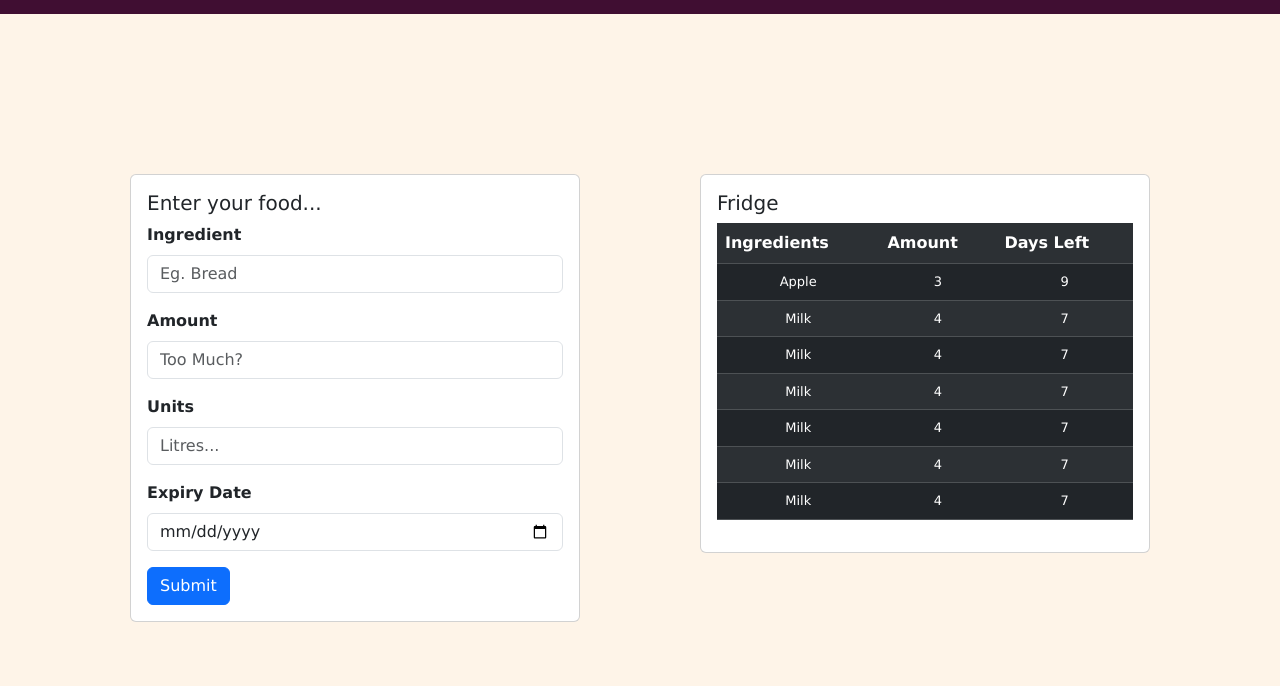
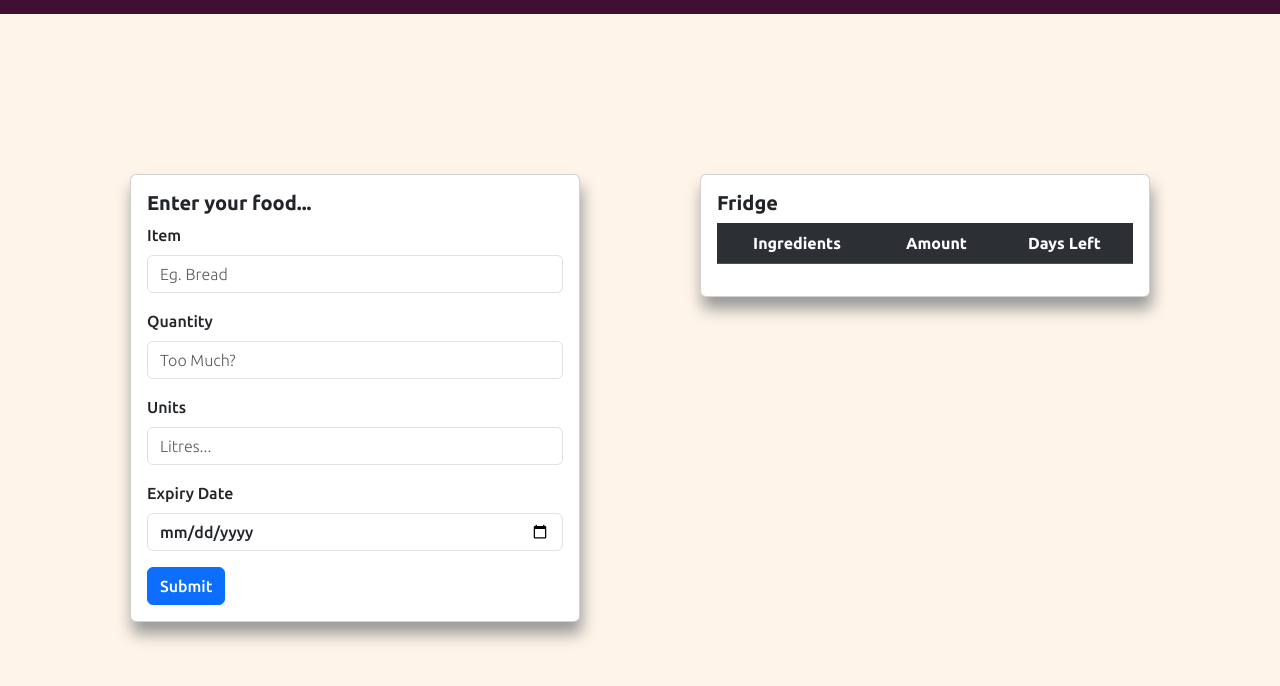
Before and after one commit to arnavxkohli/ichack23, a plain HTML site: page front-end/form.html in a window 1280 px wide. Shown: the part 114-800 px from the top of the page. Drawn offline with nearby package versions, Linux system fonts and the light colour scheme.

Commit message:
semantic changes

```diff
--- a/front-end/form.html
+++ b/front-end/form.html
@@ -11,6 +11,7 @@
     <link href="https://fonts.googleapis.com/css2?family=Courgette&display=swap" rel="stylesheet">
     <link href="https://fonts.googleapis.com/css2?family=Space+Mono&display=swap" rel="stylesheet">
     <link href="https://fonts.googleapis.com/css2?family=Itim&family=Space+Mono&display=swap" rel="stylesheet">
+    <link href="https://fonts.googleapis.com/css2?family=Space+Mono&family=Ubuntu:wght@300;500;700&display=swap" rel="stylesheet">
     <link href="vendor/fontawesome-free/css/all.min.css">
     <link rel='stylesheet' href='https://cdn-uicons.flaticon.com/uicons-brands/css/uicons-brands.css'>
     <link rel="stylesheet" href="styles.css">
@@ -43,24 +44,26 @@
               <div class="card">
                 <div class="card-body">
                   <h5 class="card-title">Enter your food...</h5>
+                  <form action="" method="POST" id="submitForm">
                   <div class="mb-3">
-                    <label for="formGroupExampleInput" class="form-label">Ingredient</label>
-                    <input type="text" class="form-control" id="formGroupExampleInput" placeholder="Eg. Bread">
+                    <label for="formGroupExampleInput" class="form-label">Item</label>
+                    <input type="text" class="form-control" id="item" placeholder="Eg. Bread">
                   </div>
                   <div class="mb-3">
-                    <label for="formGroupExampleInput2" class="form-label">Amount</label>
-                    <input type="text" class="form-control" id="formGroupExampleInput2" placeholder="Too Much?">
+                    <label for="formGroupExampleInput2" class="form-label">Quantity</label>
+                    <input type="text" class="form-control" id="quantity" placeholder="Too Much?">
                   </div>
                   <div class="mb-3">
                     <label for="formGroupExampleInput2" class="form-label">Units</label>
-                    <input type="text" class="form-control" id="formGroupExampleInput2" placeholder="Litres...">
+                    <input type="text" class="form-control" id="units" placeholder="Litres...">
                   </div>
                   <div class="mb-3">
                     <label for="formGroupExampleInput2" class="form-label">Expiry Date</label>
-                    <input type="date" class="form-control" id="formGroupExampleInput2">
+                    <input type="date" class="form-control" id="date">
                   </div>
-                  <a href="#" class="btn btn-primary">Submit</a>
+                  <a href="#" class="btn btn-primary" id="submit">Submit</a>
                 </div>
+              </form>
               </div>
             </div>
             <div class="col-sm-6">
@@ -72,41 +75,6 @@
                         <th>Ingredients</th>
                         <th>Amount</th>
                         <th>Days Left</th>
-                    </tr>
-                    <tr>
-                        <td>Apple</td>
-                        <td>3</td>
-                        <td>9</td>
-                    </tr>
-                    <tr>
-                        <td>Milk</td>
-                        <td>4</td>
-                        <td>7</td>
-                    </tr>
-                    <tr>
-                        <td>Milk</td>
-                        <td>4</td>
-                        <td>7</td>
-                    </tr>
-                    <tr>
-                        <td>Milk</td>
-                        <td>4</td>
-                        <td>7</td>
-                    </tr>
-                    <tr>
-                        <td>Milk</td>
-                        <td>4</td>
-                        <td>7</td>
-                    </tr>
-                    <tr>
-                        <td>Milk</td>
-                        <td>4</td>
-                        <td>7</td>
-                    </tr>
-                    <tr>
-                        <td>Milk</td>
-                        <td>4</td>
-                        <td>7</td>
                     </tr>
                   </table>
                 </div>
@@ -127,6 +95,6 @@
       </footer>
 
     <script src="https://cdn.jsdelivr.net/npm/bootstrap@5.3.0-alpha1/dist/js/bootstrap.bundle.min.js"></script>
-    <script src="index.js"></script>
+    <script src="form.js"></script>
 </body>
 </html>
--- /dev/null
+++ b/front-end/form.js
@@ -0,0 +1,32 @@
+var Item = document.getElementById('item');
+var Quantity = document.getElementById('quantity');
+var units = document.getElementById('units');
+var date = document.getElementById('date');
+const table = document.querySelectorAll('tbody')[0];
+
+var fridge = [];
+
+function fillTable(dict){
+    var quant = dict['Quantity'] + ' ' + dict['Units'];
+    let date1 = new Date(dict['Expiration Date']);
+    let date2 = new Date();
+    let days = Math.floor((date1.getTime() - date2.getTime())/86400000);
+    table.innerHTML = table.innerHTML + '<tr><td>' + object['Item'] + '</td><td>' + quant + '</td><td>' + days + '</td></tr';
+}
+
+var object = {};
+
+submit.addEventListener('click', function(){
+    object['Item'] = item.value;
+    object['Quantity'] = quantity.value;
+    object['Units'] = units.value;
+    object['Expiration Date'] = date.value;
+    fillTable(object);
+    object = {};
+
+})
+// table.innerHTML = table.innerHTML + '<tr><td>' + object['Item'] + '</td><td>' + quant + '</td><td>' + days + '</td></tr';
+
+// fillTable(object);
+
+console.log(table.innerHTML);
--- a/front-end/styles.css
+++ b/front-end/styles.css
@@ -1,6 +1,6 @@
 body{
     background-color: #Fef4e8;
-    font-family: 'Lucida Sans', 'Lucida Sans Regular', 'Lucida Grande', 'Lucida Sans Unicode', Geneva, Verdana, sans-serif;
+    font-family: 'Ubuntu', sans-serif;
     font-weight: 900;
 }
 
@@ -64,7 +64,6 @@ footer{
     margin-left: 40%;
     margin-right: 40%
     /* margin: auto; */
-    float: left;
 }
 
 .footer-link{
@@ -91,6 +90,7 @@ th{
     padding: 0 0 0 5rem;
     font-weight: 900;
     font-size: 16px;
+    text-align: center;
 }
 
 td{
@@ -178,18 +178,28 @@ h1 {
 
   .card{
     margin: 0 3rem 0 3rem;
+    box-shadow: 2px 12px 15px #999;
   }
 
-  .card:hover{
+  /* .card:hover{
     box-shadow: 2px 12px 15px #999;
     transform: translateY(-2px);
-  }
+  } */
 
   ::placeholder{
     color: #999;
+    font-weight: 300;
   }
 
+  .card-title{
+    font-weight:900;
+  }
 
-  /* tr > .expire {
-    background-color: red;
-  } */
+  .form-label{
+    font-weight: 500;
+  }
+
+  .form-control:hover{
+    background-color: #ffe9b9;
+    color: black;
+  }
```
Also changed, not shown: front-end/index.html (+1 -0 lines).
